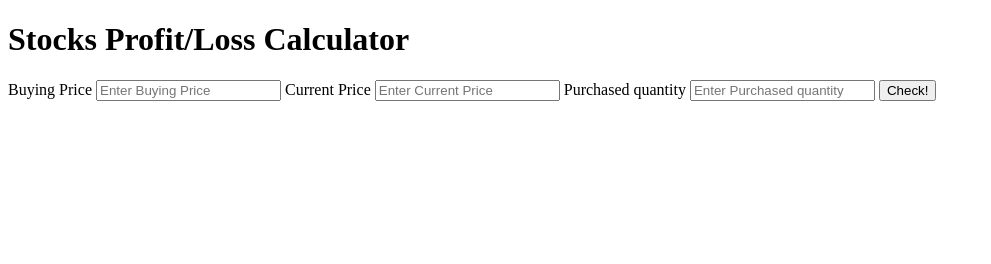
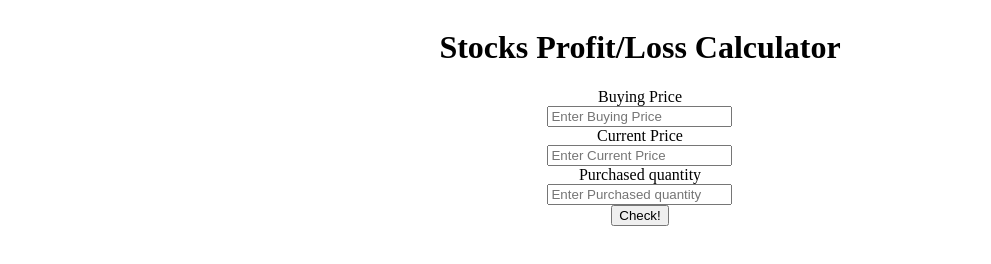
Before and after one commit to llashishll/Mark14-Stock-Profit-Loss-Calculator, a plain HTML site: page index.html in a window 1280 px wide. Shown: the whole page, without its empty margins (0-991 px from the left). Drawn offline with Linux system fonts and the light colour scheme.

Commit message:
Updated CSS

```diff
--- a/index.html
+++ b/index.html
@@ -1,21 +1,28 @@
 <!DOCTYPE html>
 <html lang="en">
+
 <head>
     <meta charset="UTF-8">
     <meta http-equiv="X-UA-Compatible" content="IE=edge">
     <meta name="viewport" content="width=device-width, initial-scale=1.0">
     <title>Profit Loss Calulator</title>
+    <link rel="stylesheet" href="style.css">
 </head>
+
 <body>
-    <h1>Stocks Profit/Loss Calculator</h1>
+    <div class=container>
+        <h1>Stocks Profit/Loss Calculator</h1>
+
         <label for="buying-price">Buying Price</label>
-        <input type ="number" placeholder="Enter Buying Price" id = "buying-price">
+        <input type="number" placeholder="Enter Buying Price" id="buying-price">
         <label for="current-price">Current Price </label>
-        <input type ="number" placeholder="Enter Current Price " id = "current-price">
+        <input type="number" placeholder="Enter Current Price " id="current-price">
         <label for="quantity">Purchased quantity</label>
-        <input type ="number" placeholder="Enter Purchased quantity" id = "quantity">
-        <button id = "sub-btn">Check!</button>
+        <input type="number" placeholder="Enter Purchased quantity" id="quantity">
+        <button id="sub-btn">Check!</button>
         <div id="output"></div>
-        <script src = "/index.js"></script>
+    </div>
+    <script src="/index.js"></script>
 </body>
+
 </html>
--- a/style.css
+++ b/style.css
@@ -0,0 +1,9 @@
+.container{
+display: flex;
+flex-direction: column;
+max-width: fit-content;
+justify-content:space-around;
+align-items: center;
+margin: auto;
+
+}
```
